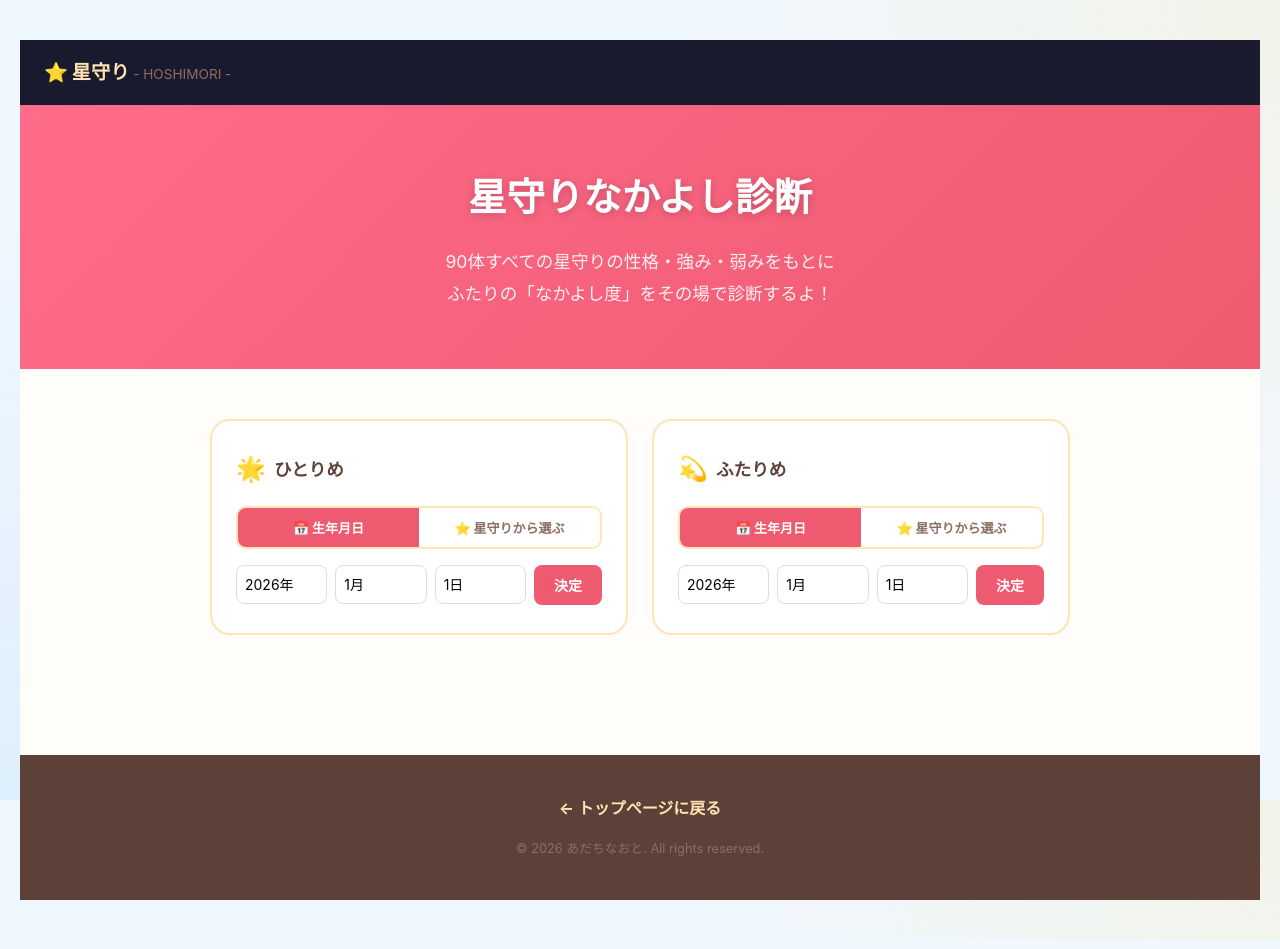
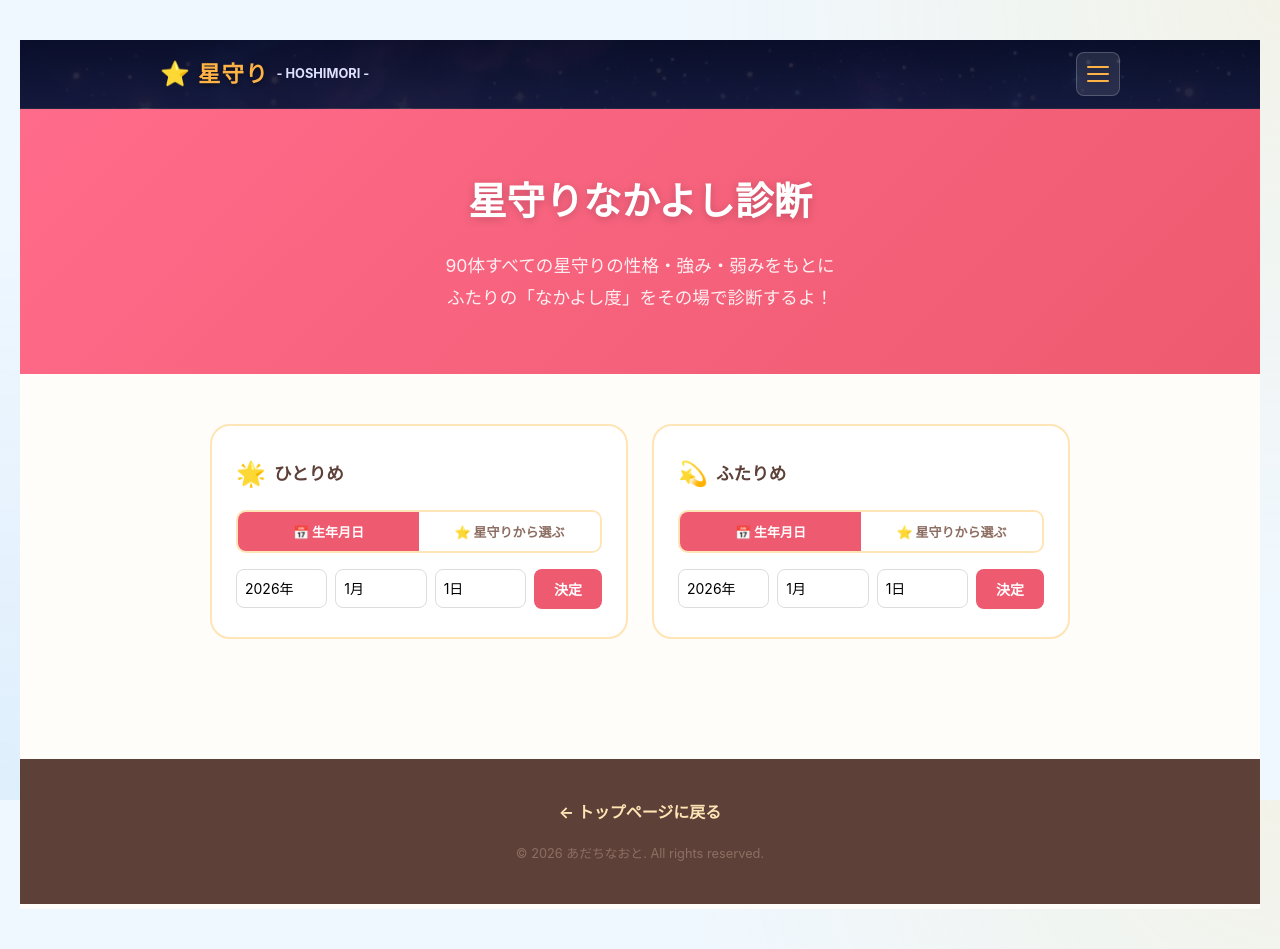
Before and after one commit to naotoada/hoshimori-web, a Next.js app: page /compatibility in a window 1280 px wide. Built offline with nearby package versions, Linux system fonts and the light colour scheme.

Commit message:
Feature: ヘッダー（ハンバーガーメニュー含む）をすべてのページに共通表示化

```diff
--- a/src/app/compatibility/page.tsx
+++ b/src/app/compatibility/page.tsx
@@ -255,9 +255,6 @@ export default function CompatibilityPage() {
 
   return (
     <main className={styles.main}>
-      <header className={styles.header}>
-        <Link href="/" className={styles.logo}>⭐ 星守り <span>- HOSHIMORI -</span></Link>
-      </header>
 
       <section className={styles.hero}>
         <h1>星守りなかよし診断</h1>
--- a/src/app/layout.tsx
+++ b/src/app/layout.tsx
@@ -1,6 +1,7 @@
 import type { Metadata } from "next";
 import { Geist, Geist_Mono } from "next/font/google";
 import "./globals.css";
+import Header from "@/components/Header";
 
 const geistSans = Geist({
   variable: "--font-geist-sans",
@@ -24,7 +25,10 @@ export default function RootLayout({
 }>) {
   return (
     <html lang="ja" className={`${geistSans.variable} ${geistMono.variable}`}>
-      <body>{children}</body>
+      <body>
+        <Header />
+        {children}
+      </body>
     </html>
   );
 }
--- a/src/app/page.tsx
+++ b/src/app/page.tsx
@@ -1,12 +1,11 @@
 import styles from './page.module.css';
 import DiagnosisForm from '@/components/DiagnosisForm';
 import Link from 'next/link';
-import Header from '@/components/Header';
+
 
 export default function Home() {
   return (
     <main className={styles.main}>
-      <Header />
 
       {/* Hero Section */}
       <section className={styles.hero}>
```
